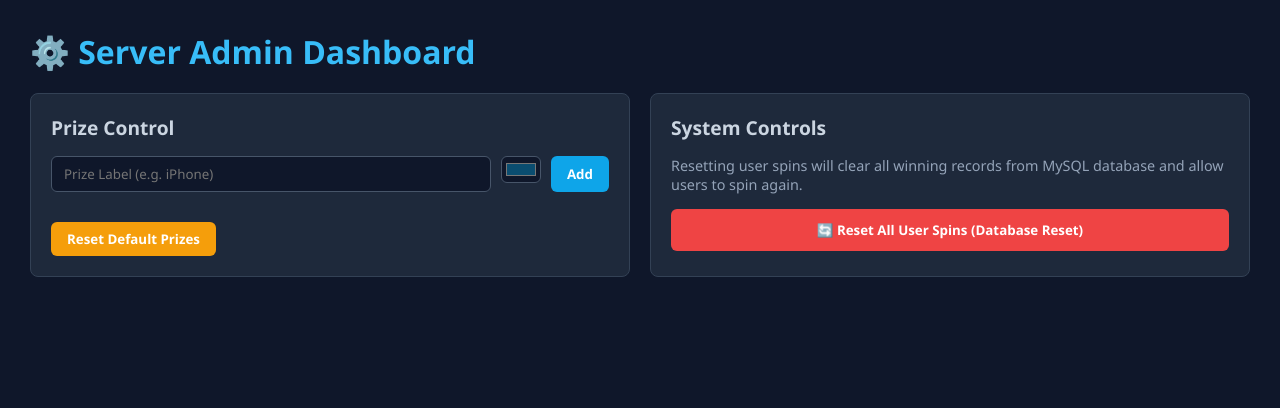
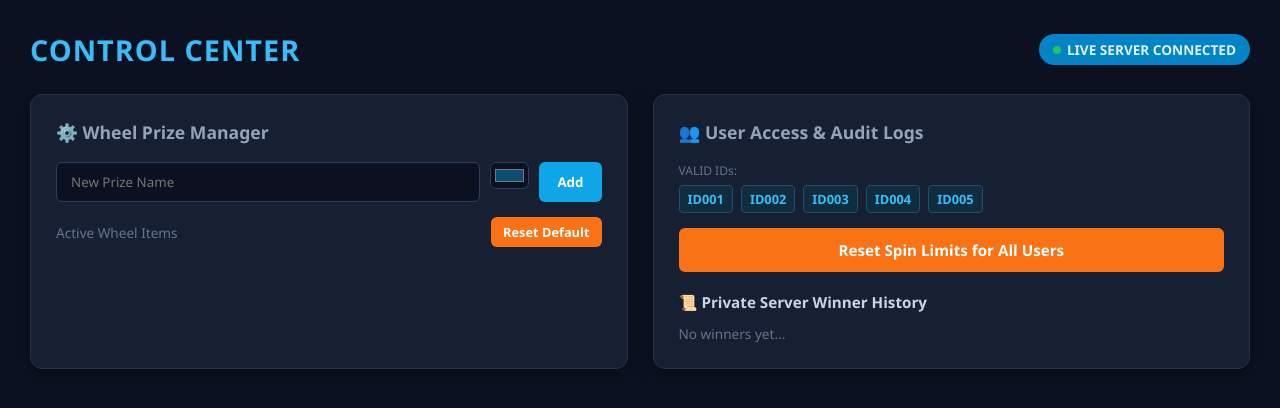
Before and after one commit to lailaiwin-kyi/LuckyDraw, a website: page public/server_admin.html in a window 1280 px wide. Drawn offline with Linux system fonts and the light colour scheme.

Commit message:
Update admin dashboard layout

```diff
--- a/public/server_admin.html
+++ b/public/server_admin.html
@@ -3,7 +3,7 @@
 <head>
     <meta charset="UTF-8">
     <meta name="viewport" content="width=device-width, initial-scale=1.0">
-    <title>Lucky Draw - Admin Dashboard</title>
+    <title>Lucky Draw - Control Center</title>
     <style>
         * {
             box-sizing: border-box;
@@ -12,98 +12,180 @@
             font-family: 'Segoe UI', Tahoma, Geneva, Verdana, sans-serif;
         }
         body {
-            background: #0f172a;
+            background: #0b1120;
             color: #fff;
             padding: 30px;
         }
+        .header {
+            display: flex;
+            justify-content: space-between;
+            align-items: center;
+            margin-bottom: 25px;
+        }
         h1 {
             color: #38bdf8;
-            margin-bottom: 20px;
+            font-size: 1.8rem;
+            letter-spacing: 1px;
+        }
+        .status-badge {
+            background: #0284c7;
+            color: #e0f2fe;
+            padding: 6px 14px;
+            border-radius: 20px;
+            font-size: 0.85rem;
+            font-weight: bold;
+            display: flex;
+            align-items: center;
+            gap: 6px;
+        }
+        .status-dot {
+            width: 8px;
+            height: 8px;
+            background: #22c55e;
+            border-radius: 50%;
         }
         .grid {
             display: grid;
-            grid-template-columns: repeat(auto-fit, minmax(300px, 1fr));
-            gap: 20px;
+            grid-template-columns: repeat(auto-fit, minmax(350px, 1fr));
+            gap: 25px;
         }
         .card {
-            background: #1e293b;
-            padding: 20px;
-            border-radius: 8px;
-            border: 1px solid #334155;
+            background: #162032;
+            padding: 25px;
+            border-radius: 12px;
+            border: 1px solid #24334a;
+            box-shadow: 0 4px 20px rgba(0,0,0,0.3);
         }
         .card h2 {
-            font-size: 1.2rem;
-            color: #cbd5e1;
-            margin-bottom: 15px;
+            font-size: 1.1rem;
+            color: #94a3b8;
+            margin-bottom: 18px;
+            display: flex;
+            align-items: center;
+            gap: 8px;
         }
         .form-group {
             display: flex;
             gap: 10px;
             margin-bottom: 15px;
         }
-        input, select {
-            padding: 8px 12px;
+        input {
+            padding: 10px 14px;
             border-radius: 6px;
-            border: 1px solid #475569;
-            background: #0f172a;
+            border: 1px solid #2d3f5d;
+            background: #0b1120;
             color: #fff;
             width: 100%;
         }
         button {
-            padding: 8px 16px;
+            padding: 10px 18px;
             border-radius: 6px;
             border: none;
             background: #0ea5e9;
             color: #fff;
             font-weight: bold;
             cursor: pointer;
+            transition: all 0.2s;
+        }
+        button:hover {
+            opacity: 0.9;
         }
         button.danger {
             background: #ef4444;
         }
         button.warning {
-            background: #f59e0b;
+            background: #f97316;
         }
         ul {
             list-style: none;
-            max-height: 250px;
+            max-height: 280px;
             overflow-y: auto;
         }
         li {
-            padding: 8px;
-            border-bottom: 1px solid #334155;
+            padding: 10px 12px;
+            border-bottom: 1px solid #202d42;
             display: flex;
             justify-content: space-between;
             align-items: center;
+        }
+        .valid-ids {
+            display: flex;
+            gap: 8px;
+            flex-wrap: wrap;
+            margin-bottom: 15px;
+        }
+        .id-badge {
+            background: #0f2d3e;
+            color: #38bdf8;
+            padding: 4px 8px;
+            border-radius: 4px;
+            font-size: 0.8rem;
+            font-weight: bold;
+            border: 1px solid #1e4f6e;
+        }
+        .winner-item {
+            padding: 12px;
+            background: #0d1726;
+            border-radius: 6px;
+            margin-bottom: 8px;
+            font-size: 0.9rem;
+            border-left: 3px solid #38bdf8;
         }
     </style>
 </head>
 <body>
 
-    <h1>⚙️ Server Admin Dashboard</h1>
+    <div class="header">
+        <h1>CONTROL CENTER</h1>
+        <div class="status-badge">
+            <span class="status-dot"></span> LIVE SERVER CONNECTED
+        </div>
+    </div>
 
     <div class="grid">
-        <!-- Prize Control Card -->
+        <!-- Wheel Prize Manager Card -->
         <div class="card">
-            <h2>Prize Control</h2>
+            <h2>⚙️ Wheel Prize Manager</h2>
             <div class="form-group">
-                <input type="text" id="prizeLabel" placeholder="Prize Label (e.g. iPhone)">
-                <input type="color" id="prizeColor" value="#0a4d70" style="width: 50px; padding: 2px;">
+                <input type="text" id="prizeLabel" placeholder="New Prize Name">
+                <input type="color" id="prizeColor" value="#0a4d70" style="width: 50px; padding: 2px; cursor: pointer;">
                 <button id="addPrizeBtn">Add</button>
             </div>
+
+            <div style="display: flex; justify-content: space-between; align-items: center; margin-bottom: 10px;">
+                <span style="font-size: 0.85rem; color: #64748b;">Active Wheel Items</span>
+                <button class="warning" id="resetPrizesBtn" style="padding: 6px 12px; font-size: 0.8rem;">Reset Default</button>
+            </div>
+
             <ul id="prizeList"></ul>
-            <div style="margin-top: 15px; display: flex; gap: 10px;">
-                <button class="warning" id="resetPrizesBtn">Reset Default Prizes</button>
-            </div>
         </div>
 
-        <!-- System Reset Card -->
+        <!-- User Access & Audit Logs Card -->
         <div class="card">
-            <h2>System Controls</h2>
-            <p style="color: #94a3b8; font-size: 0.9rem; margin-bottom: 15px;">
-                Resetting user spins will clear all winning records from MySQL database and allow users to spin again.
-            </p>
-            <button class="danger" id="resetSpunsBtn" style="width: 100%; padding: 12px;">🔄 Reset All User Spins (Database Reset)</button>
+            <h2>👥 User Access & Audit Logs</h2>
+
+            <div style="margin-bottom: 15px;">
+                <span style="font-size: 0.75rem; color: #64748b; display: block; margin-bottom: 6px;">VALID IDs:</span>
+                <div class="valid-ids">
+                    <span class="id-badge">ID001</span>
+                    <span class="id-badge">ID002</span>
+                    <span class="id-badge">ID003</span>
+                    <span class="id-badge">ID004</span>
+                    <span class="id-badge">ID005</span>
+                </div>
+            </div>
+
+            <button class="warning" id="resetSpunsBtn" style="width: 100%; padding: 12px; font-size: 0.95rem; margin-bottom: 20px;">
+                Reset Spin Limits for All Users
+            </button>
+
+            <h3 style="font-size: 0.95rem; color: #cbd5e1; margin-bottom: 12px; display: flex; align-items: center; gap: 6px;">
+                📜 Private Server Winner History
+            </h3>
+
+            <div id="winnerHistory" style="max-height: 200px; overflow-y: auto;">
+                <p style="color: #64748b; font-size: 0.85rem;">No winners yet...</p>
+            </div>
         </div>
     </div>
 
@@ -117,15 +199,29 @@
         const prizeList = document.getElementById('prizeList');
         const resetPrizesBtn = document.getElementById('resetPrizesBtn');
         const resetSpunsBtn = document.getElementById('resetSpunsBtn');
+        const winnerHistory = document.getElementById('winnerHistory');
 
         let prizes = [];
 
         function renderPrizeList() {
             prizeList.innerHTML = prizes.map((prize, index) => `
                 <li>
-                    <span style="color: ${prize.color}">■ ${prize.label}</span>
-                    <button class="danger" onclick="removePrize(${index})" style="padding: 4px 8px; font-size: 0.8rem;">Delete</button>
+                    <span style="color: ${prize.color}; font-weight: 600;">■ ${prize.label}</span>
+                    <button class="danger" onclick="removePrize(${index})" style="padding: 4px 10px; font-size: 0.75rem;">Delete</button>
                 </li>
+            `).join('');
+        }
+
+        function renderWinnerList(winners) {
+            if (!winners || winners.length === 0) {
+                winnerHistory.innerHTML = '<p style="color: #64748b; font-size: 0.85rem;">No winners yet...</p>';
+                return;
+            }
+
+            winnerHistory.innerHTML = winners.map(w => `
+                <div class="winner-item">
+                    🏆 <strong>${w.name}</strong> (${w.user_id}) won <span style="color: #38bdf8; font-weight: bold;">${w.won_prize}</span>
+                </div>
             `).join('');
         }
 
@@ -139,6 +235,11 @@
             if (data.type === 'INIT' || data.type === 'UPDATE_PRIZES') {
                 prizes = data.prizes;
                 renderPrizeList();
+                if (data.winners) renderWinnerList(data.winners);
+            }
+
+            if (data.type === 'UPDATE_WINNERS') {
+                renderWinnerList(data.winners);
             }
         };
 
@@ -161,7 +262,7 @@
         });
 
         resetSpunsBtn.addEventListener('click', () => {
-            if (confirm("Reset all user spin limits in MySQL Database?")) {
+            if (confirm("Reset all user spin limits and clear winner history?")) {
                 ws.send(JSON.stringify({ type: 'RESET_SPUN_USERS' }));
             }
         });
```
